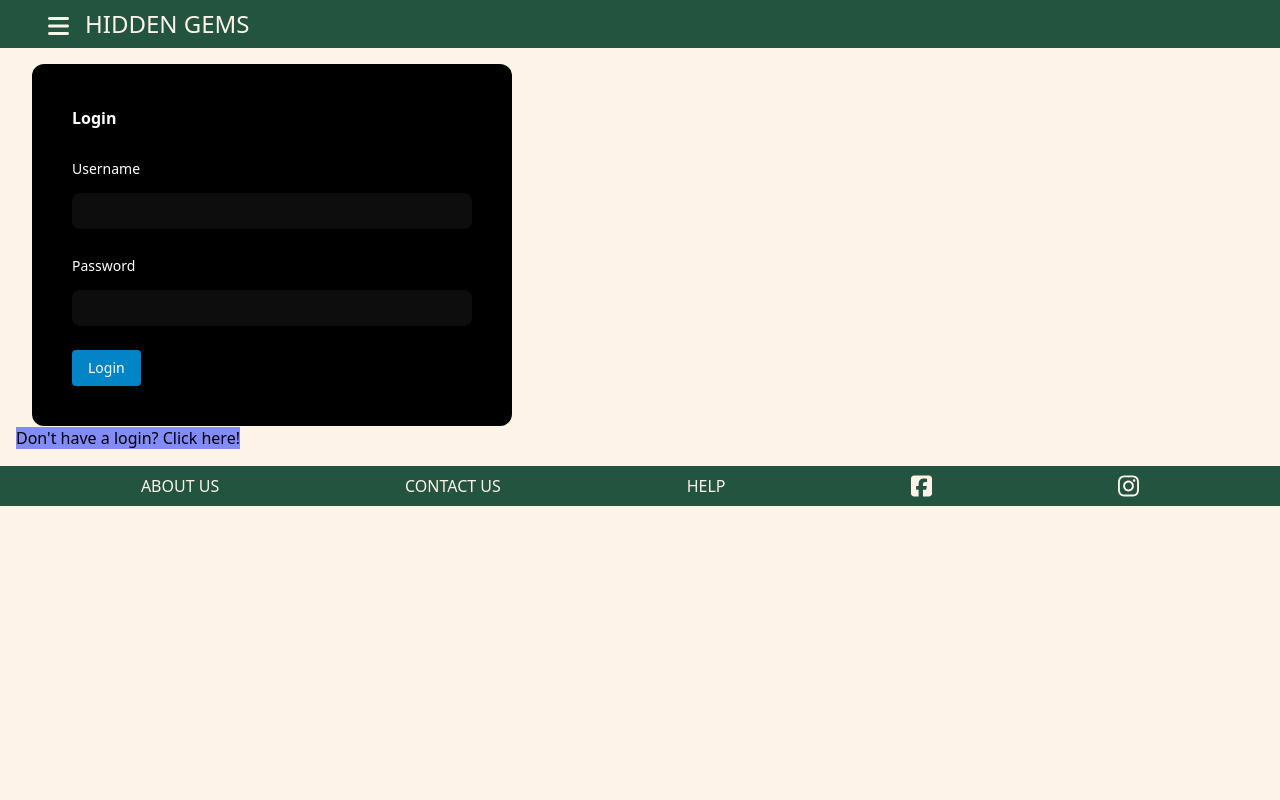
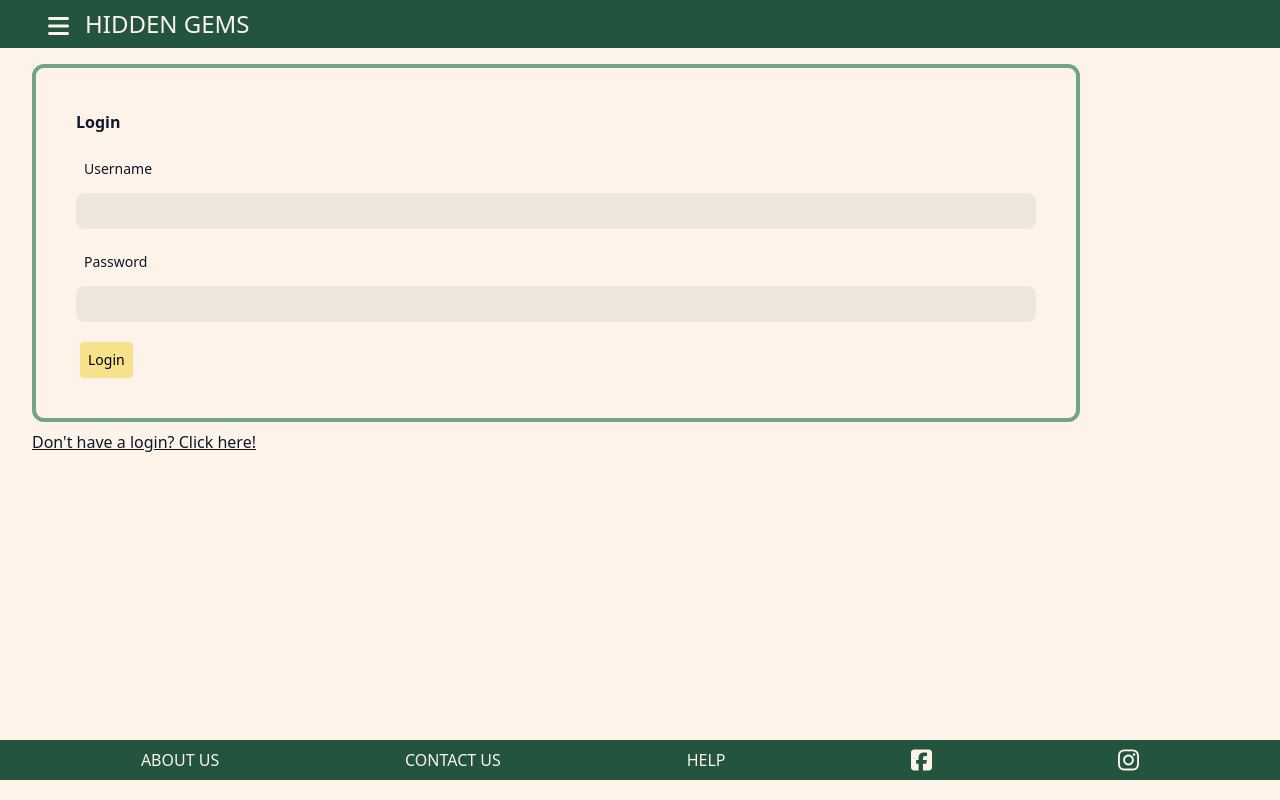
Before and after one commit to flynnjim/hidden-gems-frontend, a Next.js app: page /login in a window 1280 px wide. Built offline with nearby package versions, Linux system fonts and the light colour scheme.

Commit message:
forms all styled

```diff
--- a/src/app/layout.js
+++ b/src/app/layout.js
@@ -23,10 +23,10 @@ export const metadata = {
 export default function RootLayout({ children }) {
   return (
     <html lang="en" className={`${geistSans.variable} ${geistMono.variable}`}>
-      <body className="font-sans bg-bgcolor text-black">
+      <body className="font-sans bg-bgcolor text-black flex flex-col h-dvh">
         <UserProvider>
           <Header />
-          <main className="container mx-auto p-4">{children}</main>
+          <main className="container mx-auto p-4 grow">{children}</main>
           <Footer />
         </UserProvider>
       </body>
--- a/src/app/login/page.js
+++ b/src/app/login/page.js
@@ -34,14 +34,11 @@ export default function LoginPage() {
   const { user, setUser } = useUser();
   const [loginError, setLoginError] = useState("");
 
-
-
   const {
     register,
     handleSubmit,
     formState: { errors },
   } = useForm({ mode: "onChange", resolver: yupResolver(schema) });
-
 
   const onSubmit = (data) => {
     getAllUsers()
@@ -69,39 +66,52 @@ export default function LoginPage() {
       });
   };
 
-  if(user) {
-    return <a href={`/users/${user.user_id}`}>You're already logged in. Go to user page</a>
+  if (user) {
+    return (
+      <a href={`/users/${user.user_id}`}>
+        You're already logged in. Go to user page
+      </a>
+    );
   }
+
+  const formStyling =
+    "space-y-5 rounded-xl border-solid border-cardcolor border-4 sm:p-10";
+
+  const textBoxStyling = clsx(
+    "mt-3 block rounded-lg border-none bg-black/5 py-1.5 px-3 text-sm/6 text-textcolor w-[75vw]",
+    "focus:outline-none data-[focus]:outline-2 data-[focus]:-outline-offset-2 data-[focus]:outline-listcolor/25"
+  );
+
+  const submitButton =
+    "rounded bg-customyellow p-2 text-sm text-black data-[hover]:bg-[#ffe8a7] data-[active]:bg-[#c2b16d] mb-2 mt-1 ml-1";
+
+  const labelStyling = "text-sm/6 font-medium text-textcolor ml-2";
 
   return (
     <div>
-    <form onSubmit={handleSubmit(onSubmit)} className="w-full max-w-lg px-4">
-      <Fieldset className="space-y-6 rounded-xl bg-black p-6 sm:p-10">
-        <Legend className="text-base/7 font-semibold text-white">Login</Legend>
+      <form
+        onSubmit={handleSubmit(onSubmit)}
+        className={"w-full max-w-lg px-4"}
+      >
+        <Fieldset className={formStyling}>
+          <Legend className="text-base/7 font-semibold text-textcolor">
+            Login
+          </Legend>
 
           <Field className="relative">
-          <Label className="text-sm/6 font-medium text-white">Username</Label>
-          <Input
-            {...register("username")}
-            className={clsx(
-              "mt-3 block w-full rounded-lg border-none bg-white/5 py-1.5 px-3 text-sm/6 text-white",
-              "focus:outline-none data-[focus]:outline-2 data-[focus]:-outline-offset-2 data-[focus]:outline-white/25"
-            )}
-          />
+            <Label className={labelStyling}>Username</Label>
+            <Input {...register("username")} className={textBoxStyling} />
             <p className="absolute text-red-700 bottom-[-37px] text-sm">
               {errors.username?.message}
             </p>
           </Field>
 
           <Field className="relative">
-          <Label className="text-sm/6 font-medium text-white">Password</Label>
+            <Label className={labelStyling}>Password</Label>
             <Input
               type="password"
               {...register("password")}
-            className={clsx(
-              "mt-3 block w-full rounded-lg border-none bg-white/5 py-1.5 px-3 text-sm/6 text-white",
-              "focus:outline-none data-[focus]:outline-2 data-[focus]:-outline-offset-2 data-[focus]:outline-white/25"
-            )}
+              className={textBoxStyling}
             />
             <p className="absolute text-red-700 bottom-[-37px] text-sm">
               {errors.password?.message}
@@ -110,15 +120,17 @@ export default function LoginPage() {
 
           {loginError && <p className="text-red-600">{loginError}</p>}
 
-        <button
-          type="submit"
-          className="rounded bg-sky-600 py-2 px-4 text-sm text-white data-[hover]:bg-sky-500 data-[active]:bg-sky-700"
-        >
+          <button type="submit" className={submitButton}>
             Login
           </button>
         </Fieldset>
       </form>
-            <a href="/signup" className="bg-indigo-400">Don't have a login? Click here!</a>
+      <a
+        href="/signup"
+        className="text-textcolor hover:text-listcolor underline block ml-4 mt-2"
+      >
+        Don't have a login? Click here!
+      </a>
     </div>
   );
 }
--- a/src/app/signup/page.js
+++ b/src/app/signup/page.js
@@ -115,66 +115,65 @@ export default function SignUpPage() {
       });
   };
 
+  const formStyling =
+    "space-y-5 rounded-xl border-solid border-cardcolor border-4  p-6 sm:p-10";
+
+  const textBoxStyling = clsx(
+    "mt-3 block rounded-lg border-none bg-black/5 py-1.5 px-3 text-sm/6 text-textcolor w-[75vw]",
+    "focus:outline-none data-[focus]:outline-2 data-[focus]:-outline-offset-2 data-[focus]:outline-listcolor/25"
+  );
+
+  const selectStyling = clsx(
+    "mt-3 block  appearance-none rounded-lg border-none bg-black/5 py-1.5 px-3 text-sm/6 text-textcolor w-[75vw]",
+    "focus:outline-none data-[focus]:outline-2 data-[focus]:-outline-offset-2 data-[focus]:outline-white/25",
+
+    "*:text-black"
+  );
+
+  const submitButton =
+    "rounded bg-customyellow p-2 text-sm text-black data-[hover]:bg-[#ffe8a7] data-[active]:bg-[#c2b16d] mb-2 mt-1 ml-1";
+
+  const labelStyling = "text-sm/6 font-medium text-textcolor ml-2";
+
   return (
     <form onSubmit={handleSubmit(onSubmit)} className="w-full max-w-lg px-4">
-      <Fieldset className="space-y-6 rounded-xl bg-black p-6 sm:p-10">
-        <Legend className="text-base/7 font-semibold text-white">
+      <Fieldset className={formStyling}>
+        <Legend className="text-base/7 font-semibold text-textcolor">
           Sign Up
         </Legend>
 
         {signupError && <p className="text-red-600">{signupError}</p>}
 
         <Field className="relative">
-          <Label className="text-sm/6 font-medium text-white">Name</Label>
-          <Input
-            {...register("name")}
-            className={clsx(
-              "mt-3 block w-full rounded-lg border-none bg-white/5 py-1.5 px-3 text-sm/6 text-white",
-              "focus:outline-none data-[focus]:outline-2 data-[focus]:-outline-offset-2 data-[focus]:outline-white/25"
-            )}
-          />
+          <Label className={labelStyling}>Name</Label>
+          <Input {...register("name")} className={textBoxStyling} />
           <p className="absolute text-red-700 bottom-[-37px] text-sm">
             {errors.name?.message}
           </p>
         </Field>
 
         <Field className="relative">
-          <Label className="text-sm/6 font-medium text-white">Username</Label>
-          <Input
-            {...register("username")}
-            className={clsx(
-              "mt-3 block w-full rounded-lg border-none bg-white/5 py-1.5 px-3 text-sm/6 text-white",
-              "focus:outline-none data-[focus]:outline-2 data-[focus]:-outline-offset-2 data-[focus]:outline-white/25"
-            )}
-          />
+          <Label className={labelStyling}>Username</Label>
+          <Input {...register("username")} className={textBoxStyling} />
           <p className="absolute text-red-700 bottom-[-37px] text-sm">
             {errors.username?.message}
           </p>
         </Field>
 
         <Field className="relative">
-          <Label className="text-sm/6 font-medium text-white">Email</Label>
-          <Input
-            {...register("email")}
-            className={clsx(
-              "mt-3 block w-full rounded-lg border-none bg-white/5 py-1.5 px-3 text-sm/6 text-white",
-              "focus:outline-none data-[focus]:outline-2 data-[focus]:-outline-offset-2 data-[focus]:outline-white/25"
-            )}
-          />
+          <Label className={labelStyling}>Email</Label>
+          <Input {...register("email")} className={textBoxStyling} />
           <p className="absolute text-red-700 bottom-[-37px] text-sm">
             {errors.email?.message}
           </p>
         </Field>
 
         <Field className="relative">
-          <Label className="text-sm/6 font-medium text-white">Password</Label>
+          <Label className={labelStyling}>Password</Label>
           <Input
             type="password"
             {...register("password")}
-            className={clsx(
-              "mt-3 block w-full rounded-lg border-none bg-white/5 py-1.5 px-3 text-sm/6 text-white",
-              "focus:outline-none data-[focus]:outline-2 data-[focus]:-outline-offset-2 data-[focus]:outline-white/25"
-            )}
+            className={textBoxStyling}
           />
           <p className="absolute text-red-700 bottom-[-37px] text-sm">
             {errors.password?.message}
@@ -182,7 +181,7 @@ export default function SignUpPage() {
         </Field>
 
         <Field>
-          <Label className="text-sm/6 font-medium text-white">Avatar</Label>
+          <Label className={labelStyling}>Avatar</Label>
           <div className="relative">
             <Listbox
               value={selectedAvatar}
@@ -194,19 +193,20 @@ export default function SignUpPage() {
               <ListboxButton>
                 <img
                   src={selectedAvatar}
-                  width={50}
-                  height={50}
+                  width={75}
+                  height={75}
                   alt="Selected Avatar"
                 />
               </ListboxButton>
-              <ListboxOptions className="w-[200px] flex flex-row gap-2 flex-wrap justify-center items-center ml-12 bg-black py-1">
+              <ListboxOptions className="w-[250px] flex flex-row gap-2 flex-wrap justify-center items-center ml-12 bg-black/5 rounded py-1">
                 {avatarImages.map((avatar) => (
                   <ListboxOption key={avatar} value={avatar}>
                     <img
                       src={avatar}
-                      width={50}
-                      height={50}
+                      width={75}
+                      height={75}
                       alt="Avatar Option"
+                      className="hover:border-4"
                     />
                   </ListboxOption>
                 ))}
@@ -243,13 +243,10 @@ export default function SignUpPage() {
               />
             </svg>
           </Checkbox>
-          <Label>Signup as an Artist</Label>
+          <Label className="text-textcolor">Signup as an Artist</Label>
         </Field>
 
-        <button
-          type="submit"
-          className="rounded bg-sky-600 py-2 px-4 text-sm text-white data-[hover]:bg-sky-500 data-[active]:bg-sky-700"
-        >
+        <button type="submit" className={submitButton}>
           Submit
         </button>
       </Fieldset>
--- a/src/components/LoadingStatuses.js
+++ b/src/components/LoadingStatuses.js
@@ -3,7 +3,7 @@ import { Box } from "@mui/material";
 
 export const LoadingScreen = () => {
   return (
-    <Box sx={{ display: "flex" }}>
+    <Box sx={{ display: "flex", justifyContent: "center" }}>
       <CircularProgress size="3rem" color="success" />
     </Box>
   );
@@ -11,7 +11,7 @@ export const LoadingScreen = () => {
 
 export const LoadingPostButton = () => {
   return (
-    <Box sx={{ display: "flex" }}>
+    <Box sx={{ display: "flex", justifyContent: "center" }}>
       <CircularProgress />
     </Box>
   );
@@ -19,12 +19,8 @@ export const LoadingPostButton = () => {
 
 export const DeletingCommentButton = () => {
   return (
-    <Box sx={{ display: "flex" }}>
+    <Box sx={{ display: "flex", justifyContent: "center" }}>
       <CircularProgress />
     </Box>
   );
 };
-
-export const NoComments = () => {
-  return <h3>No comments here yet! Be the first to post a comment.</h3>;
-};
```
Lines whose indentation alone changed are shown as unchanged.
